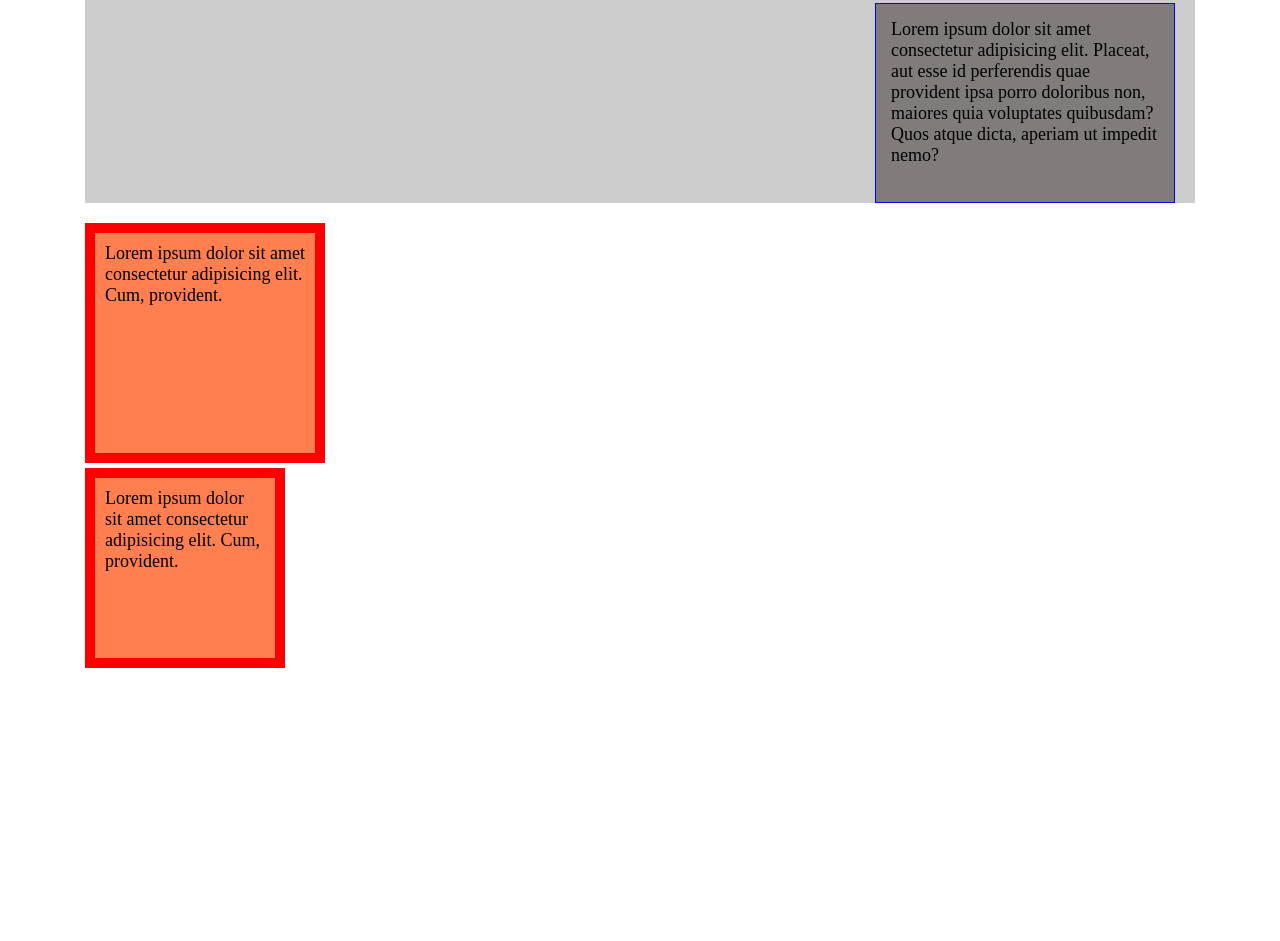
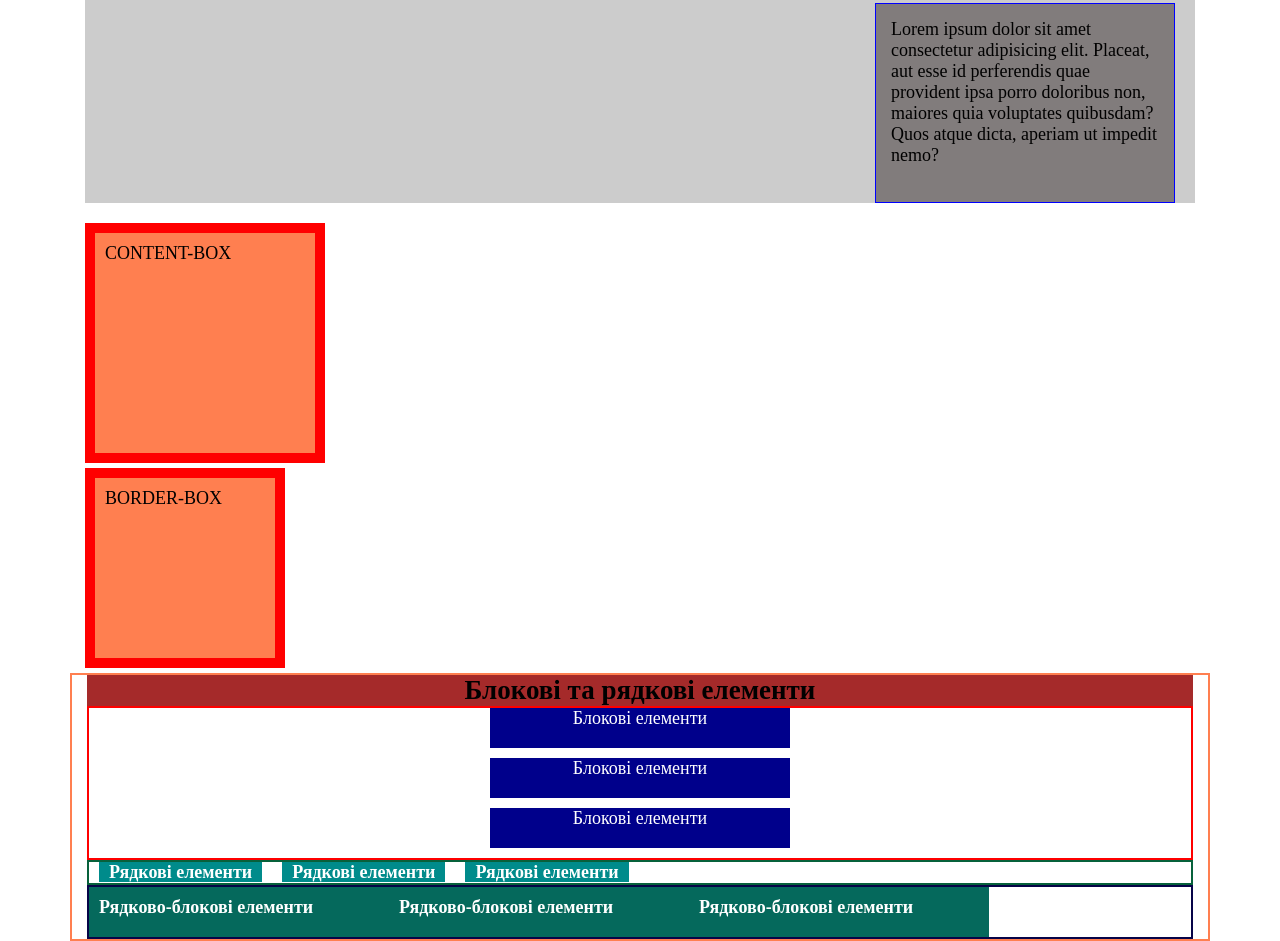
Before and after one commit to Lyubomyr89/classWork-4, a plain HTML site: page module-3/index.html in a window 1280 px wide. Shown: the part 2689-3630 px from the top of the page. Before the commit the page ends 3362 px from the top, so only its background shows below. Drawn offline with Linux system fonts and the light colour scheme.

Commit message:
Модуль 3 - Блокові елементи

```diff
--- a/module-3/css/styles.css
+++ b/module-3/css/styles.css
@@ -12,7 +12,6 @@ body {
 /* Селектор по тегу */
 a {
   color: green;
-  font-size: 18px;
   text-decoration: none;
 }
 
@@ -361,8 +360,6 @@ div {
   margin-left: auto;
 }
 
-
-
 .box-sizing div {
   width: 200px;
   height: 200px;
@@ -376,3 +373,57 @@ div {
 .box-sizing div:last-child {
   box-sizing: border-box;
 }
+
+/*Блокові та рядкові елементи*/
+
+.block-el .container {
+  border: coral 2px solid;
+}
+.block-el .block {
+  border: 2px solid red;
+}
+.block-el .block div {
+  display: block;
+  width: 300px;
+  height: 40px;
+  background-color: darkblue;
+  color: #fff;
+  text-align: center;
+  margin: 0 auto 10px;
+}
+
+/* рядкові елементи */
+.block-el .inline {
+  border: 2px solid rgb(7, 97, 59);
+}
+
+.inline {
+  font-size: 0;
+}
+.inline a {
+  width: 300px;
+  height: 50px;
+  font-size: 18px;
+  color: #fff;
+  font-weight: 700;
+  background-color: darkcyan;
+  padding: 0 10px;
+  margin: 10px;
+}
+
+/* Рядково-блокові елементи */
+.inline-block {
+  font-size: 0;
+  border: 2px solid rgb(6, 4, 72);
+}
+.inline-block a {
+  display: inline-block;
+  width: 300px;
+  height: 50px;
+  font-size: 18px;
+  color: #fff;
+  font-weight: 700;
+  background-color: rgb(5, 105, 92);
+  padding: 10px;
+  /* margin: 10px; */
+}
--- a/module-3/index.html
+++ b/module-3/index.html
@@ -198,8 +198,30 @@
           </div>
 
           <div class="box-sizing">
-            <div>Lorem ipsum dolor sit amet consectetur adipisicing elit. Cum, provident.</div>
-            <div>Lorem ipsum dolor sit amet consectetur adipisicing elit. Cum, provident.</div>
+            <div>CONTENT-BOX</div>
+            <div>BORDER-BOX</div>
+          </div>
+        </div>
+      </section>
+
+      <section class="block-el">
+        <div class="container">
+          <h2 class="title">Блокові та рядкові елементи</h2>
+
+          <div class="block">
+            <div>Блокові елементи</div>
+            <div>Блокові елементи</div>
+            <div>Блокові елементи</div>
+          </div>
+          <div class="inline">
+            <a href="#">Рядкові елементи</a>
+            <a href="#">Рядкові елементи</a>
+            <a href="#">Рядкові елементи</a>
+          </div>
+          <div class="inline-block">
+            <a href="#">Рядково-блокові елементи</a>
+            <a href="#">Рядково-блокові елементи</a>
+            <a href="#">Рядково-блокові елементи</a>
           </div>
         </div>
       </section>
```
